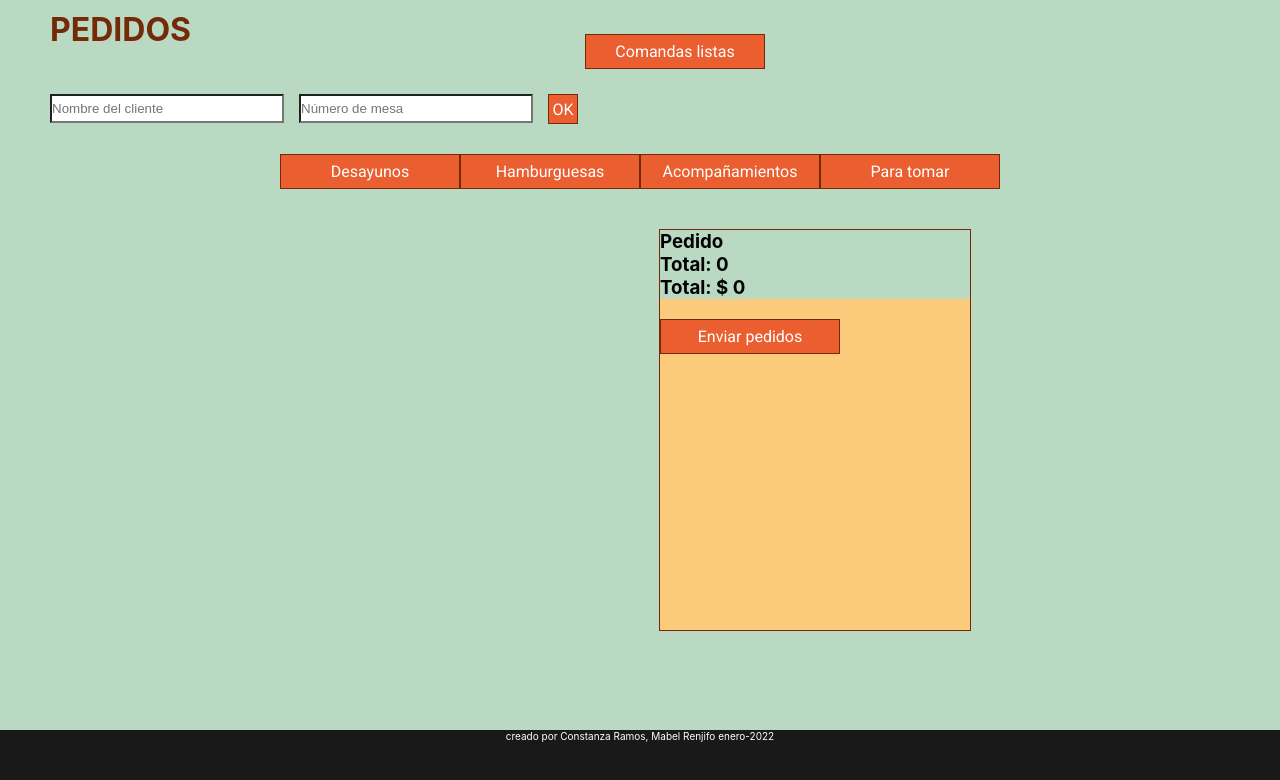
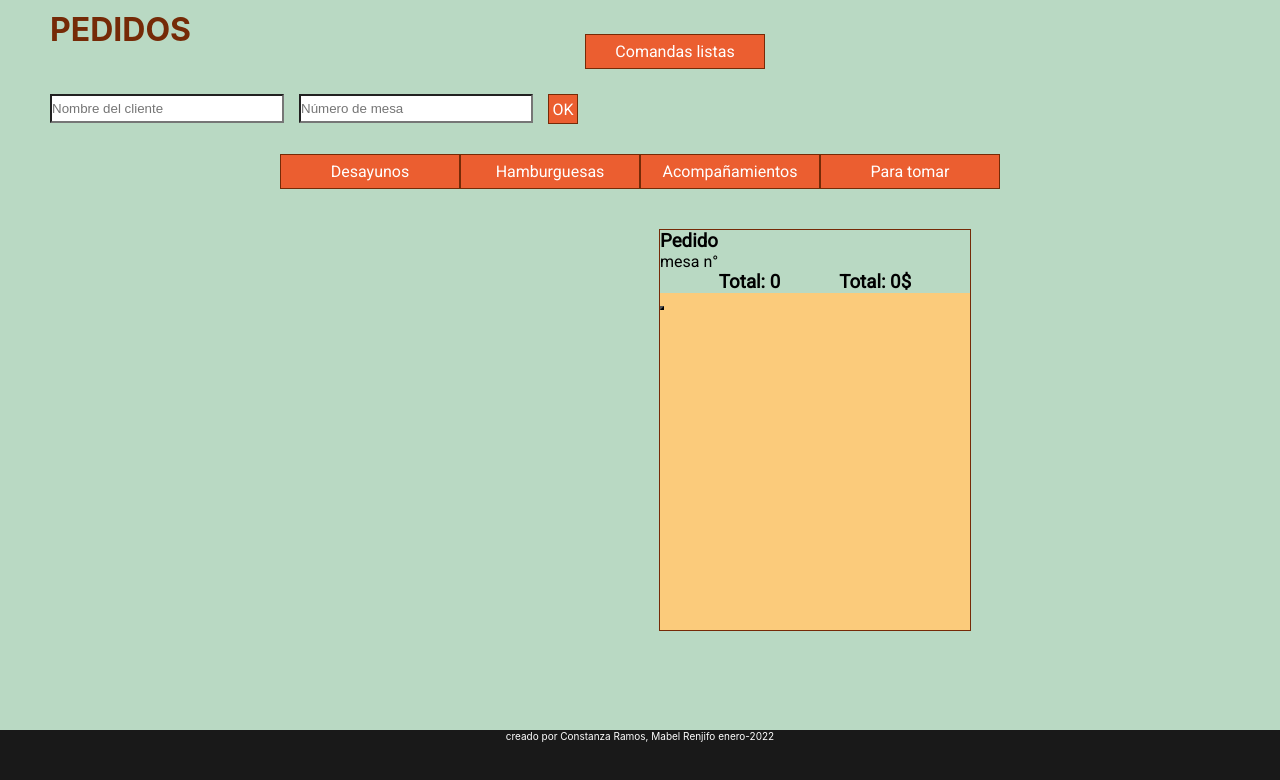
Before and after one commit to mabelRT/SCL018-burger-queen, a React (Create React App) app: page /waiters in a window 1280 px wide. Shown: the top 780 px of the page. Built offline with nearby package versions, Linux system fonts and the light colour scheme; a web font is replaced by a local one.

Commit message:
css botones

```diff
--- a/src/App.js
+++ b/src/App.js
@@ -8,6 +8,10 @@ import datamenu from './datamenu.json';
 export const menuContext = createContext();
 
 function App () {
+
+  const [name, setName] = useState('');
+  const [table, setTable] = useState('');
+
   const [foods, setFoods] = useState({
     foodsList: datamenu,
     orders: [],
@@ -53,7 +57,7 @@ function App () {
       };
 
     const value = {
-      foods,setFoods, addFood, removeFood, increaseFood, decreaseFood,
+      foods,setFoods, setName, name, table, setTable,addFood, removeFood, increaseFood, decreaseFood,
     };
 
   return (
--- a/src/Components/Order.jsx
+++ b/src/Components/Order.jsx
@@ -1,5 +1,6 @@
-import React, {Fragment, useContext} from "react";
+import React, { Fragment, useContext } from "react";
 import { menuContext } from "../App";
+import "../css/orders.css"
 
 const Order = () => {
   const orderContext = useContext(menuContext);
@@ -15,54 +16,42 @@ const Order = () => {
   const decrease = (id) => {
     orderContext.decreaseFood(id);
   };
-    const totalPrice= orderContext.foods.orders
+  const totalPrice = orderContext.foods.orders
     .reduce((total, food) => (total = total + food.price * food.count), 0);
 
   const totalItem = orderContext.foods.orders
     .reduce((total, food) => (total = total + food.count), 0);
   return (
-        <div>
+    <div className="resumen">
+      <h3 className="text-name">Pedido</h3>
+      <p className="text-name">{orderContext.name}</p> <p> mesa n°{orderContext.table}</p>
 
-      <h3>Pedido</h3>
       {orderContext.foods.orders.map((food) => (
-        <div key={food.id}>
+        <div className="resumen-pedido" key={food.id}>
+          <div className="titleOrder"><h3>Pedidos</h3><h3>Precio</h3> </div>
+          <section className="containerName">
           <p>{food.name}</p>
-          <p>
-            $
-            {' '}
-            {food.price}</p>
-
-          <section>
-            <button type="button" onClick={() => Delete(food.id)}>Delete</button>
-            <p>
-            total $
-            {' '}
-            {food.price * food.count}
-           </p>
-            <button type="button" onClick={() => increase(food.id)}>+</button><p>
-              x
-              {' '}
-              {food.count}
-            </p>
-            <button type="button"  onClick={() => decrease(food.id)}>-</button>
+          <p>{' '}{food.price}$</p>
+          </section>
+          <section className="buttonOptions">
+            <button className="increase-decrease" type="button" onClick={() => increase(food.id)}>+</button>
+              <p>x {' '} {food.count}</p>
+            <button className="increase-decrease"type="button" onClick={() => decrease(food.id)}>-</button>
+              <p> {' '} {food.price * food.count}$</p>
+            <button className="delete" type="button" onClick={() => Delete(food.id)}>Delete</button>
           </section>
         </div>
 
       ))}
-      <h3>
-        {' '}
-        Total:
-        {' '}
-        {totalItem}
-      </h3>
-      <h3>
-        Total:
-        $
-        {' '}
-        {totalPrice}
-      </h3>
+      <section className="containerTotal">
+      <h3>{' '}Total:{' '}{totalItem}</h3>
+      <h3>Total:{' '}{totalPrice}$</h3>
+      </section>
+      <button className="buttonRes" type="button"></button>
+    </div>
 
-        </div>
     )
+
 }
+
 export default Order;
--- a/src/Components/Waiters.jsx
+++ b/src/Components/Waiters.jsx
@@ -25,9 +25,10 @@ const Waiters = () => {
             <button className="comanda">Comandas listas</button>
             </div>
             <div className="container-input">
-            <input className="input" id="nombre" type="text" placeholder="Nombre del cliente" />
-            <input className="input" id="mesa" type="text" placeholder="Número de mesa" />
-            <button className="menu-ok">OK</button>
+
+            <input className="input" id="nombre" type="text" value={orderContext.name} onChange={(e) => orderContext.setName(e.target.value)} placeholder="Nombre del cliente" />
+            <input className="input" id="mesa" type="number" value={orderContext.table} onChange={(e) => orderContext.setTable(e.target.value)} placeholder="Número de mesa" />
+            <button className="menu-ok" type="button" onClick={console.log(orderContext.name)}>OK</button>
             </div>
             <section className="containerMenu">
                 <button className="menu" type="button" onClick={() => filterData('breakfast')}>Desayunos</button>
@@ -48,12 +49,9 @@ const Waiters = () => {
       ))}
 
                 </div>
-                <div className="resumen">
-                    <div>
+
                     <Order />
-                    </div>
-                    <button className="menu">Enviar pedidos</button>
-                </div>
+
             </section>
         </main>
     )
--- /dev/null
+++ b/src/css/orders.css
@@ -0,0 +1,39 @@
+.resumen{
+    background-color:#FBCB7B ;
+    font-family: roboto;
+}
+
+.buttonOptions{
+    display: grid;
+    grid-template-columns: 20px 30px 20px 30px 50px;
+    grid-gap: 5px;
+}
+.containerTotal{
+    display: flex;
+    flex-direction:row;
+    justify-content: space-evenly;
+}
+.containerName{
+    display: flex;
+    flex-direction:row;
+    justify-content: space-evenly;
+}
+.titleOrder{
+    display: flex;
+    flex-direction:row;
+    justify-content: space-evenly;
+}
+.increase-decrease{
+    background-color: #EB5E30;
+    height: 20px;
+    color: white;
+    border: none;
+}
+
+.delete{
+    background-color: #EB5E30;
+    height: 20px;
+    color: white;
+    border: none;
+
+}
```
Lines whose indentation alone changed are shown as unchanged.
